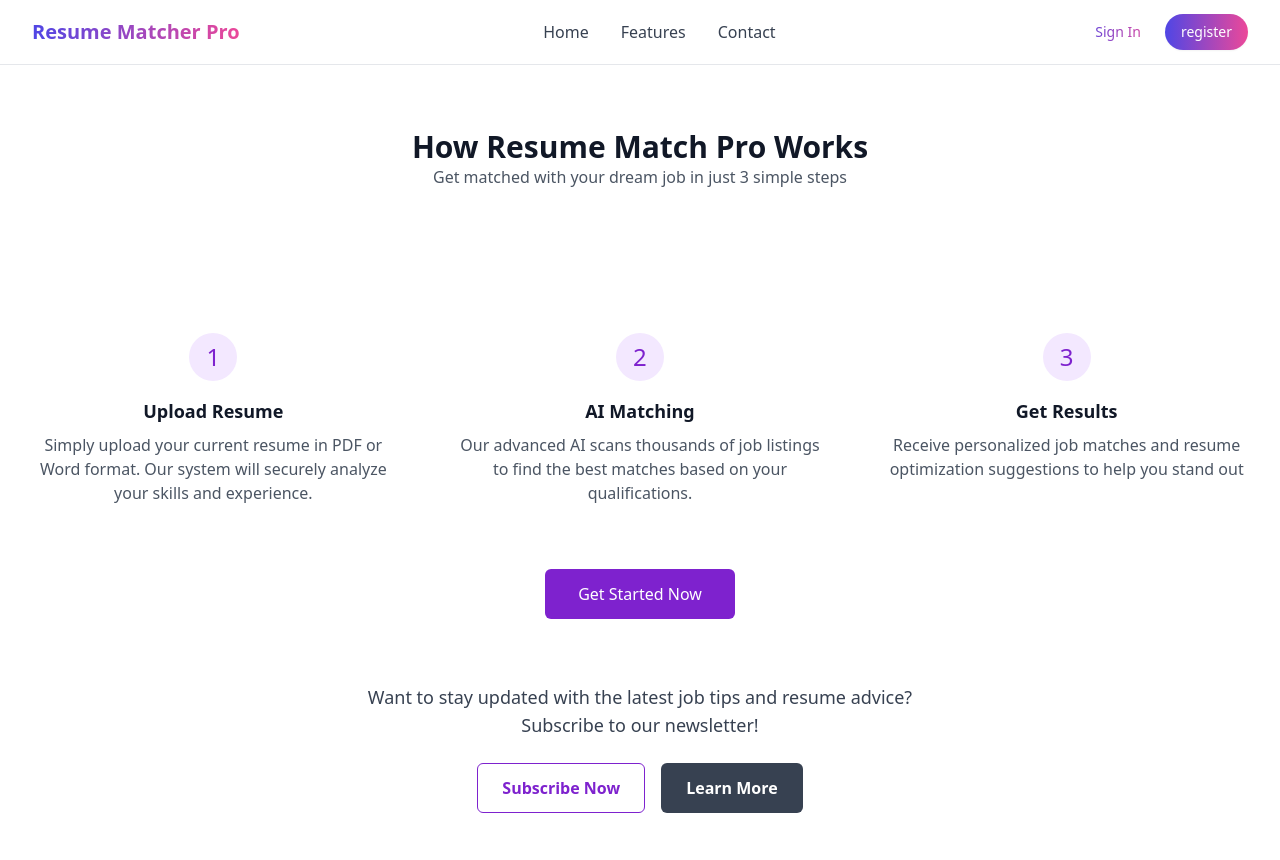
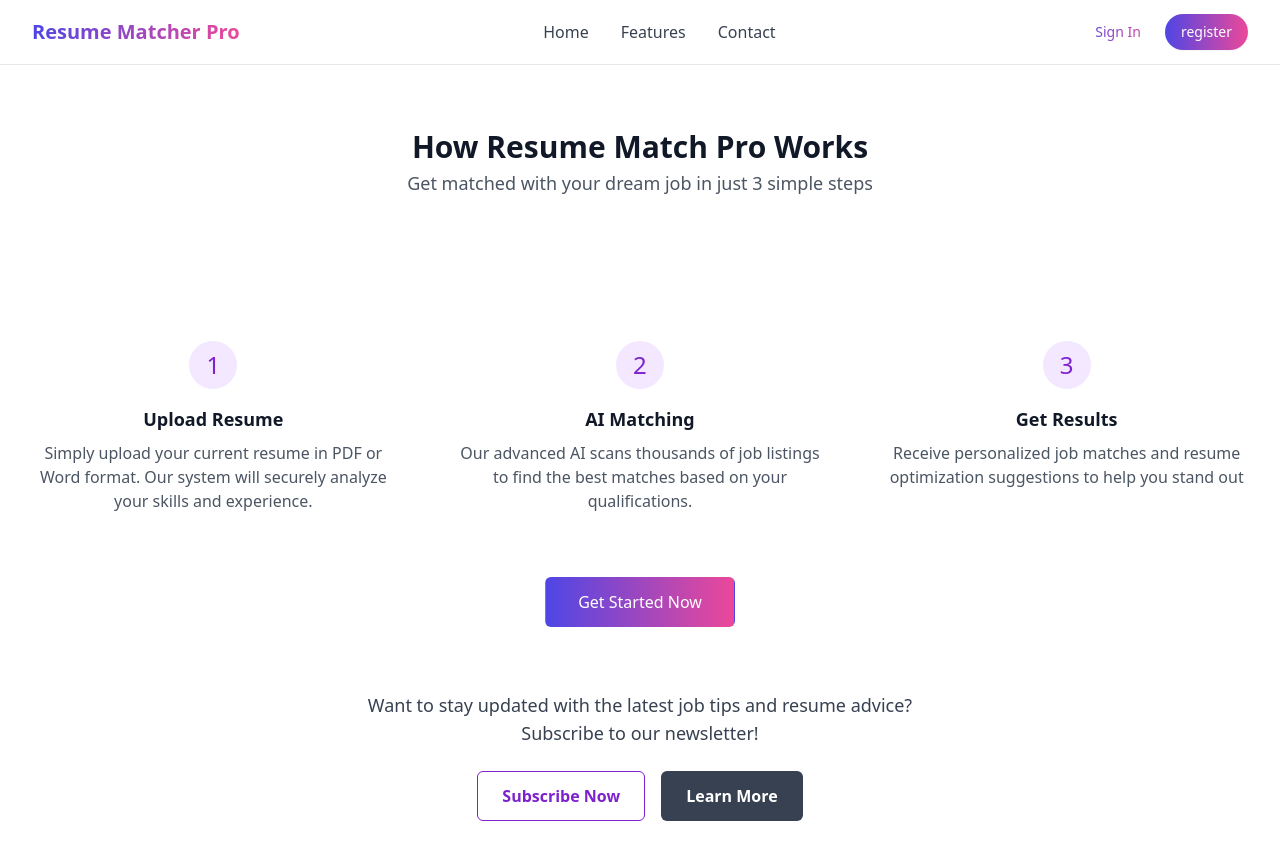
Before and after one commit to vinudasenith/resume-app-frontend, an Angular app: page /work in a window 1280 px wide. Shown: the top 860 px of the page. Built offline with nearby package versions, Linux system fonts and the light colour scheme.

Commit message:
update text content✅

```diff
--- a/src/app/pages/work-feature/work-feature.component.html
+++ b/src/app/pages/work-feature/work-feature.component.html
@@ -2,7 +2,8 @@
     <div class="max-w-7xl mx-auto px-4 sm:px-6 lg:px-8 ">
         <div class="text-center">
             <h2 class="text-3xl font-bold text-gray-900">How Resume Match Pro Works</h2>
-            <p class="texct-lg text-gray-600 max-w-2xl mx-auto">Get matched with your dream job in just 3 simple steps
+            <p class="text-lg text-gray-600 max-w-2xl mx-auto mt-1">Get matched with your dream job in just 3 simple
+                steps
             </p>
         </div>
 
@@ -39,7 +40,7 @@
 
         <div class="mt-16 text-center">
             <a href="/feedback"
-                class="inline-block px-8 py-3 border border-transparent rounded-md text-base font-medium text-white bg-purple-700 hover:bg-purple-800">
+                class="inline-block px-8 py-3 border border-transparent rounded-md text-base font-medium text-white bg-gradient-to-r from-indigo-600 to-pink-500">
                 Get Started Now
             </a>
 
```
